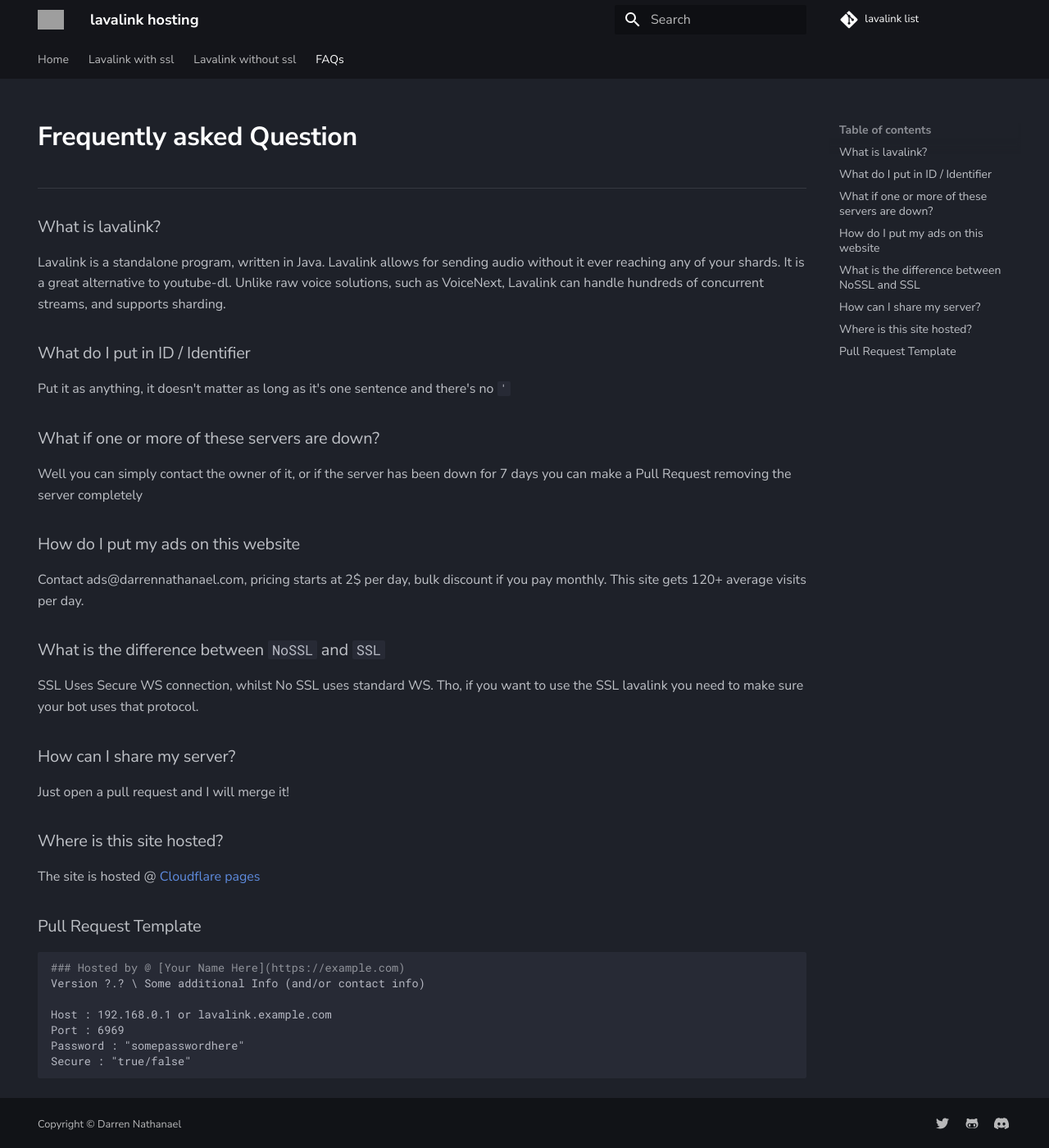
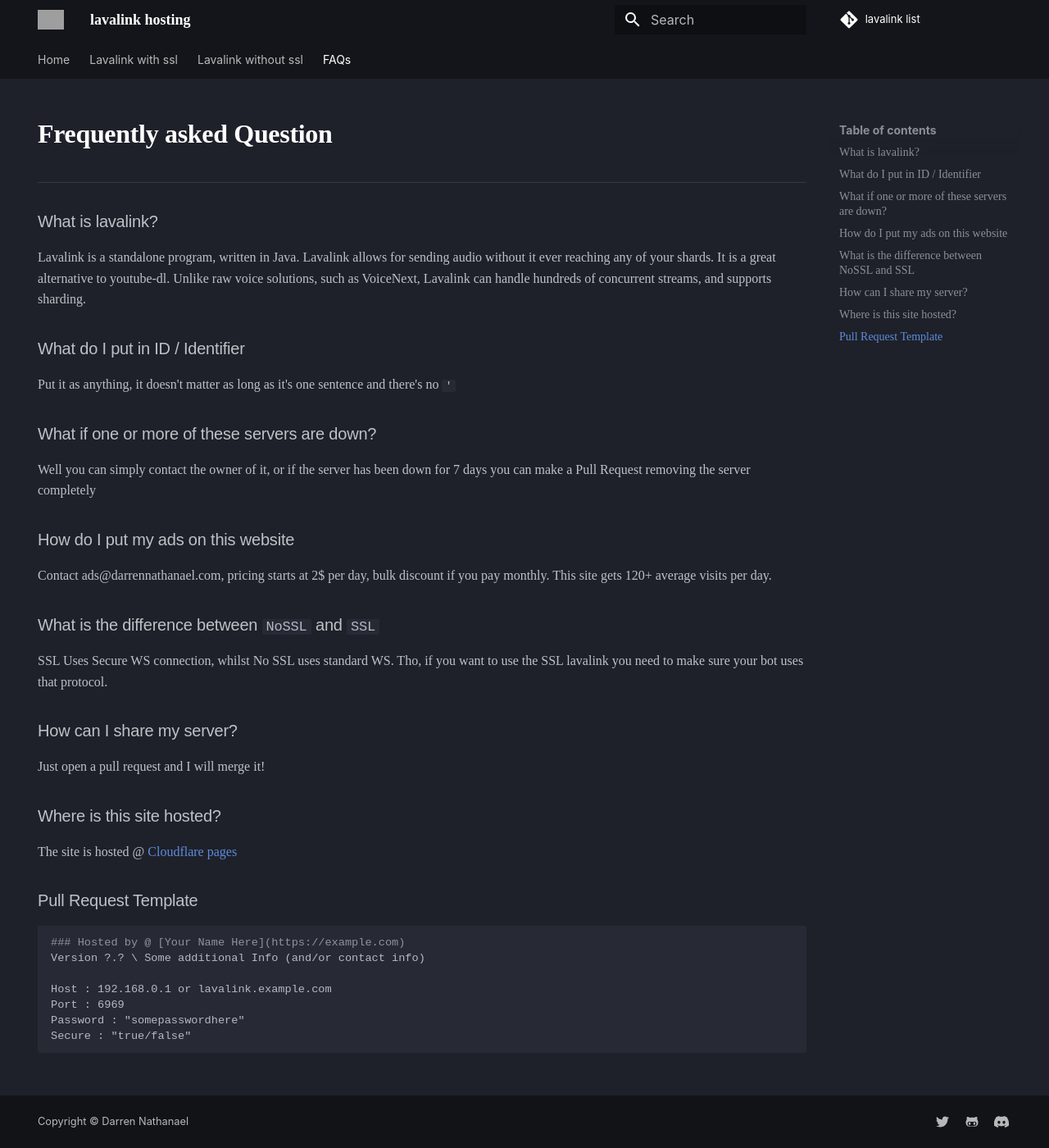
Before and after one commit to DarrenOfficial/lavalink-list, an MkDocs documentation site: the page built from docs/FAQ/frequently-asked-questions.md, in a window 1280 px wide and 1400 px high. Shown: the whole window at 82% size. Built offline with MkDocs 1.6.1 and Material for MkDocs 9.7.7, drawn with Linux system fonts in a browser that asks for light colours; some web fonts are replaced; comment, search, counter and statistics services are not loaded; a style sheet for code colours, icons or effects is not loaded; grey boxes are pictures that could not be loaded.

Commit message:
Global fonts (#481)
* Fonts - Global

Sync with Darren Nathanael's family of website's fonts to ensure seamless transition between websites.

* Force correct rendering of style

* Fixes Gecko Renderingine not rendering properly

```diff
--- a/docs/FAQ/frequently-asked-questions.md
+++ b/docs/FAQ/frequently-asked-questions.md
@@ -1,9 +1,11 @@
 ---
 title: Frequently asked Question
 description: FAQ about lavalink and this site!
+hide:
+  - navigation
 ---
 
-<h1 style="font-family:Nunito Sans;font-size: 2.0em;font-weight: bold;color: white;">Frequently asked Question</h1>
+<h1 style="font-family:Gotham SSm A;font-size: 2.0em;font-weight: 800;line-height:1.1;color: white;">Frequently asked Question</h1>
 
 <hr>
 
--- a/mkdocs.yml
+++ b/mkdocs.yml
@@ -9,7 +9,7 @@ edit_uri: 'https://github.com/DarrenOfficial/lavalink-list/edit/main/docs'
 
 theme:
   font:
-    text: Nunito Sans
+    text: Gotham SSm A
   name: material
   palette:
     primary: black
--- a/overrides/main.html
+++ b/overrides/main.html
@@ -6,32 +6,48 @@
 <!-- Privacy Friendly Analytics -->
 <script async src="https://stats.glasshost.net/script.js" data-website-id="6d9cb4b7-d565-4f6f-a265-22ab351788c3"></script>
 
+<!-- Global Fonts -->
+<link rel="preconnect" href="https://fonts.bunny.net">
+<link rel="preconnect" href="https://lore.dpaste.org" crossorigin>
+<link rel="stylesheet" type="text/css" href="https://lore.dpaste.org/g-fonts/gateway-primary-font.css">
+<link href="https://fonts.bunny.net/css?family=jetbrains-mono:400" rel="stylesheet" />
+
+<style>
+ html {
+     --md-text-font: "Gotham SSm A", "Gotham SSm B", -apple-system Helvetica, Arial, sans-serif, "Apple Color Emoji", "Segoe UI Emoji", "Segoe UI Symbol", "Noto Color Emoji";
+     --md-code-font: 'JetBrains Mono', monospace;
+}
+ body {
+     margin-bottom: 10px;
+     text-rendering: auto;
+}
+ p {
+     font-family: "Gotham SSm A", "Gotham SSm B";
+}
+ .md-ellipsis {
+     font-family: "Gotham SSm A", "Gotham SSm B";
+}
+h1,
+h2,
+h3,
+h4,
+h5,
+h6 {
+  font-family:"Gotham SSm A", "Gotham SSm B", -apple-system Helvetica, Arial, sans-serif, "Apple Color Emoji", "Segoe UI Emoji", "Segoe UI Symbol", "Noto Color Emoji";
+  line-height:1.1;
+  font-weight:700;
+}
+h4 {
+  font-size:21px
+}
+ md-header__topic {
+     font-family: "Gotham SSm A", "Gotham SSm B";
+}
+ code {
+     font-family: 'JetBrains Mono', monospace;
+}
+</style>
+
 <script async src="https://media.ethicalads.io/media/client/ethicalads.min.js"></script>
 
 {% endblock %}
-
-{% block site_nav %}
-            {% if nav %}
-              {% if page and page.meta and page.meta.hide %}
-                {% set hidden = "hidden" if "navigation" in page.meta.hide %}
-              {% endif %}
-            {% endif %}
-            <!-- Table of contents -->
-            {% if not "toc.integrate" in features %}
-              {% if page and page.meta and page.meta.hide %}
-                {% set hidden = "hidden" if "toc" in page.meta.hide %}
-              {% endif %}
-              <div
-                class="md-sidebar md-sidebar--secondary"
-                data-md-component="sidebar"
-                data-md-type="toc"
-                {{ hidden }}
-              >
-                <div class="md-sidebar__scrollwrap">
-                  <div class="md-sidebar__inner">
-                    {% include "partials/toc.html" %}
-                  </div>
-                </div>
-              </div>
-            {% endif %}
-          {% endblock %}
```
Also changed, not shown: docs/NoSSL/lavalink-without-ssl.md (+3 -1 lines), docs/SSL/lavalink-with-ssl.md (+3 -1 lines), docs/index.md (+9 -3 lines).
